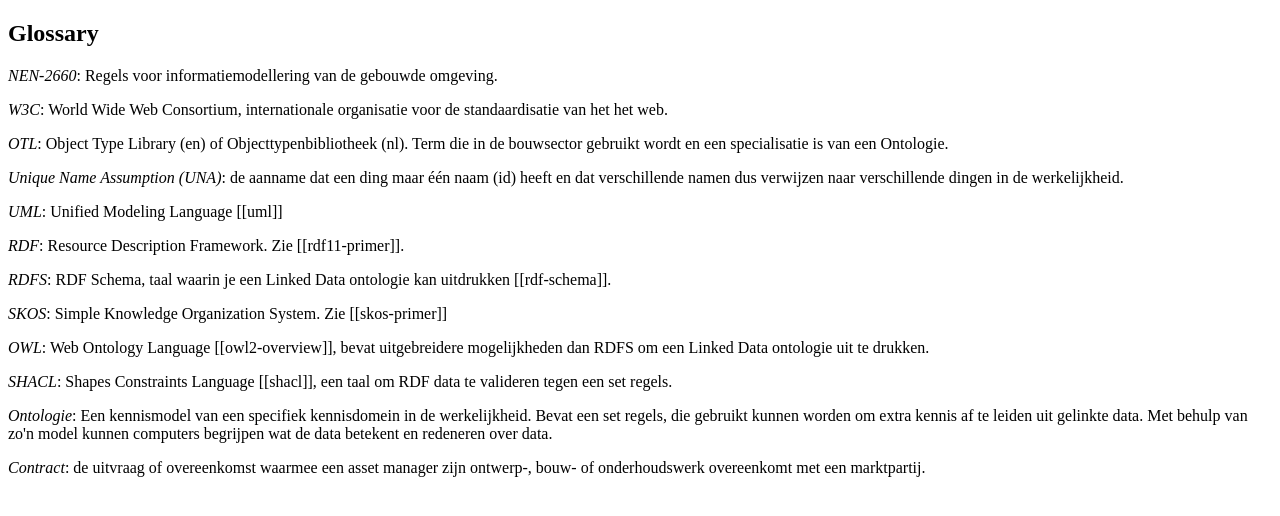
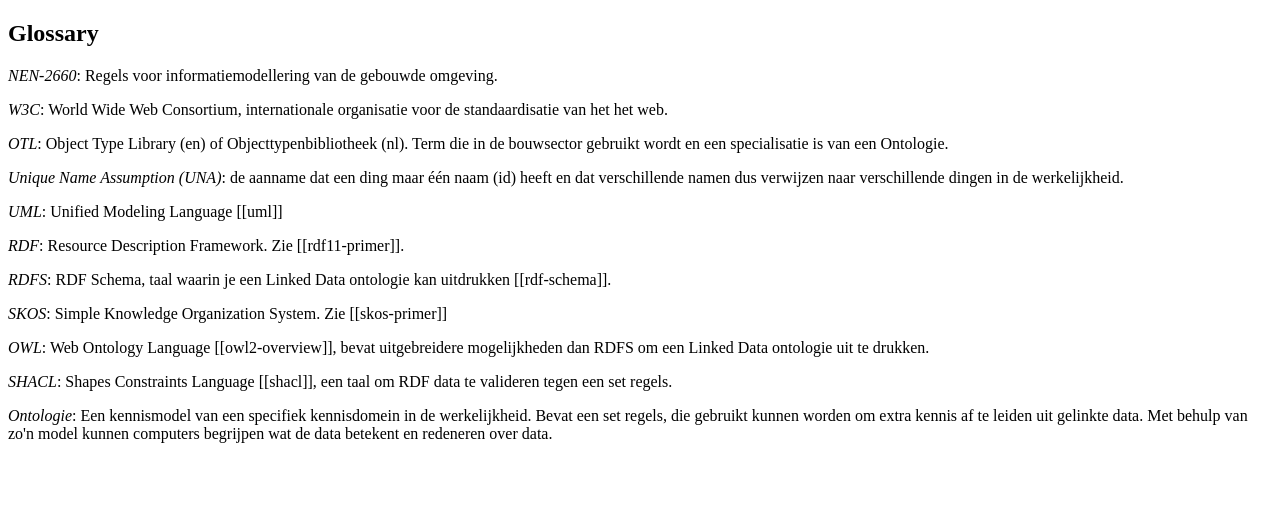
Before and after one commit to nl-digigo/contractspecificaties, a plain HTML site: page docs/index.html in a window 1280 px wide. Drawn offline with Linux system fonts and the light colour scheme.

Commit message:
update nav openbare consultatie

```diff
--- a/docs/index.html
+++ b/docs/index.html
@@ -65,7 +65,6 @@
     <p><dfn data-lt="OWL">OWL</dfn>: Web Ontology Language [[owl2-overview]], bevat uitgebreidere mogelijkheden dan RDFS om een Linked Data ontologie uit te drukken. </p>
     <p><dfn data-lt="SHACL">SHACL</dfn>: Shapes Constraints Language [[shacl]], een taal om RDF data te valideren tegen een set regels.</p>
     <p><dfn data-lt="ontologie|ontologieën">Ontologie</dfn>: Een kennismodel van een specifiek kennisdomein in de werkelijkheid. Bevat een set regels, die gebruikt kunnen worden om extra kennis af te leiden uit gelinkte data. Met behulp van zo'n model kunnen computers begrijpen wat de data betekent en redeneren over data. </p>
-    <p><dfn data-lt="Contract">Contract</dfn>: de uitvraag of overeenkomst waarmee een asset manager zijn ontwerp-, bouw- of onderhoudswerk overeenkomt met een marktpartij. </p>
-</section>
+    </section>
 </body>
 </html>
```
Also changed, not shown: 4 other files.
